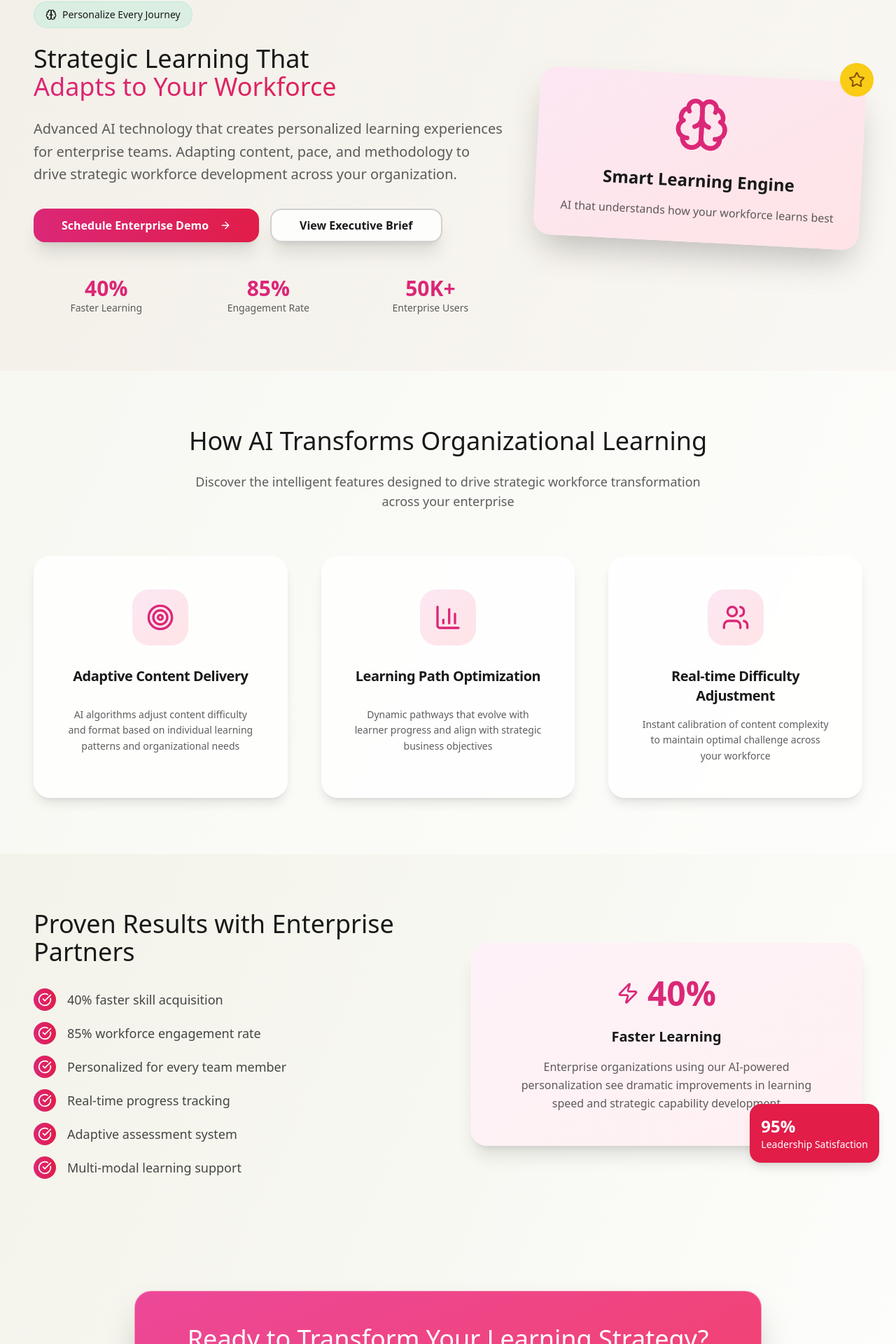
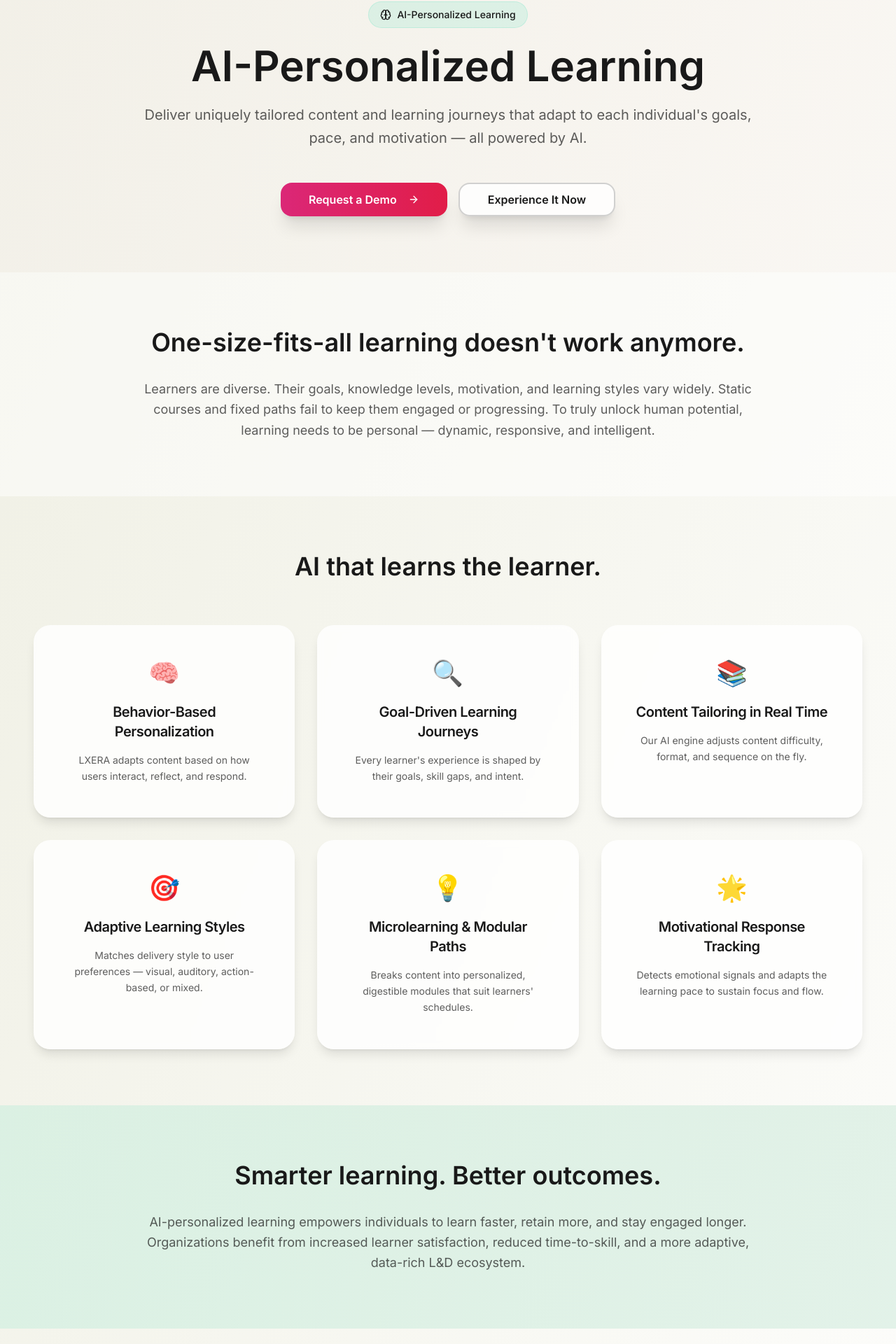
Before and after one commit to kkarakas-lxera/lxera-vision-platform, a React (Vite) app: page /solutions/ai-personalized-learning in a window 1280 px wide. Shown: the part 126-2046 px from the top of the page at 70% size. Built offline with nearby package versions, Linux system fonts and the light colour scheme.

Commit message:
Refactor: Update AI-Personalized Learning page content
Updated the content of the AI-Personalized Learning page with new copy and CTA buttons.

```diff
--- a/src/pages/solutions/AIPersonalizedLearning.tsx
+++ b/src/pages/solutions/AIPersonalizedLearning.tsx
@@ -1,228 +1,189 @@
+
 import { Button } from "@/components/ui/button";
 import { Card, CardContent, CardDescription, CardHeader, CardTitle } from "@/components/ui/card";
 import { Badge } from "@/components/ui/badge";
 import Navigation from "@/components/Navigation";
 import Footer from "@/components/Footer";
 import SEO from "@/components/SEO";
-import { ArrowRight, Brain, CheckCircle, Users, Target, BarChart3, Zap, Star } from "lucide-react";
+import { ArrowRight, Brain, CheckCircle, Users, Target, BarChart3, Zap, Star, Search, BookOpen, Lightbulb } from "lucide-react";
 
 const AIPersonalizedLearning = () => {
   const features = [
     {
-      icon: Target,
-      title: "Adaptive Content Delivery",
-      description: "AI algorithms adjust content difficulty and format based on individual learning patterns and organizational needs"
+      icon: "🧠",
+      title: "Behavior-Based Personalization",
+      description: "LXERA adapts content based on how users interact, reflect, and respond."
     },
     {
-      icon: BarChart3,
-      title: "Learning Path Optimization",
-      description: "Dynamic pathways that evolve with learner progress and align with strategic business objectives"
+      icon: "🔍",
+      title: "Goal-Driven Learning Journeys",
+      description: "Every learner's experience is shaped by their goals, skill gaps, and intent."
     },
     {
-      icon: Users,
-      title: "Real-time Difficulty Adjustment",
-      description: "Instant calibration of content complexity to maintain optimal challenge across your workforce"
+      icon: "📚",
+      title: "Content Tailoring in Real Time",
+      description: "Our AI engine adjusts content difficulty, format, and sequence on the fly."
+    },
+    {
+      icon: "🎯",
+      title: "Adaptive Learning Styles",
+      description: "Matches delivery style to user preferences — visual, auditory, action-based, or mixed."
+    },
+    {
+      icon: "💡",
+      title: "Microlearning & Modular Paths",
+      description: "Breaks content into personalized, digestible modules that suit learners' schedules."
+    },
+    {
+      icon: "🌟",
+      title: "Motivational Response Tracking",
+      description: "Detects emotional signals and adapts the learning pace to sustain focus and flow."
     }
-  ];
-
-  const benefits = [
-    "40% faster skill acquisition",
-    "85% workforce engagement rate",
-    "Personalized for every team member",
-    "Real-time progress tracking",
-    "Adaptive assessment system",
-    "Multi-modal learning support"
   ];
 
   return (
     <div className="min-h-screen bg-gradient-to-br from-smart-beige to-white">
       <SEO
         title="AI-Personalized Learning - LXERA"
-        description="Transform learning with AI-powered personalization. Adaptive content delivery and optimized learning paths for every individual."
+        description="Deliver uniquely tailored content and learning journeys that adapt to each individual's goals, pace, and motivation — all powered by AI."
         keywords="AI learning, personalized education, adaptive learning, machine learning education"
       />
       <Navigation />
 
-      {/* Hero Section - Split Layout */}
+      {/* Hero Section */}
       <section className="pt-32 pb-20 px-6 lg:px-12 relative overflow-hidden">
         <div className="absolute inset-0 bg-gradient-to-r from-pink-50/20 to-rose-50/20"></div>
         <div className="max-w-7xl mx-auto relative">
-          <div className="grid grid-cols-1 lg:grid-cols-12 gap-12 items-center">
-            <div className="lg:col-span-7 animate-fade-in-up">
-              <Badge className="mb-6 bg-future-green/20 text-business-black border-future-green/30 px-4 py-2 text-sm font-medium rounded-full">
+          <div className="text-center animate-fade-in-up">
+            <Badge className="mb-6 bg-future-green/20 text-business-black border-future-green/30 px-4 py-2 text-sm font-medium rounded-full font-inter">
               <Brain className="w-4 h-4 mr-2" />
-                Personalize Every Journey
+              AI-Personalized Learning
             </Badge>
-              <h1 className="text-3xl lg:text-4xl font-medium text-business-black mb-6 leading-tight">
-                Strategic Learning That
-                <span className="bg-gradient-to-r from-pink-600 to-rose-600 bg-clip-text text-transparent block"> Adapts to Your Workforce</span>
+            <h1 className="text-4xl lg:text-5xl xl:text-6xl font-semibold text-business-black mb-6 leading-tight font-inter">
+              AI-Personalized Learning
             </h1>
-              <p className="text-xl text-business-black/70 mb-8 leading-relaxed max-w-2xl">
-                Advanced AI technology that creates personalized learning experiences for enterprise teams. Adapting content, pace, and methodology to drive strategic workforce development across your organization.
+            <p className="text-xl text-business-black/70 mb-12 max-w-4xl mx-auto leading-relaxed font-inter">
+              Deliver uniquely tailored content and learning journeys that adapt to each individual's goals, pace, and motivation — all powered by AI.
             </p>
-              <div className="flex flex-col sm:flex-row gap-4 mb-12">
+            <div className="flex flex-col sm:flex-row gap-4 justify-center">
               <Button
                 size="lg"
-                  className="bg-gradient-to-r from-pink-600 to-rose-600 text-white hover:from-rose-600 hover:to-pink-600 font-semibold px-10 py-4 rounded-2xl shadow-xl transition-all duration-300 hover:scale-105 hover:shadow-2xl focus:ring-2 focus:ring-pink-500/50 focus:ring-offset-2 border-0 group"
+                className="bg-gradient-to-r from-pink-600 to-rose-600 text-white hover:from-rose-600 hover:to-pink-600 font-semibold px-10 py-4 rounded-2xl shadow-xl transition-all duration-300 hover:scale-105 hover:shadow-2xl focus:ring-2 focus:ring-pink-500/50 focus:ring-offset-2 border-0 group font-inter"
               >
-                  Schedule Enterprise Demo
+                Request a Demo
                 <ArrowRight className="w-5 h-5 ml-2 group-hover:translate-x-1 transition-transform" />
               </Button>
               <Button
                 variant="outline"
                 size="lg"
-                  className="border-2 border-business-black/20 bg-white/80 backdrop-blur-sm text-business-black hover:bg-business-black hover:text-white hover:border-business-black font-semibold px-10 py-4 rounded-2xl shadow-xl transition-all duration-300 hover:scale-105 hover:shadow-2xl focus:ring-2 focus:ring-business-black/50 focus:ring-offset-2"
+                className="border-2 border-business-black/20 bg-white/80 backdrop-blur-sm text-business-black hover:bg-business-black hover:text-white hover:border-business-black font-semibold px-10 py-4 rounded-2xl shadow-xl transition-all duration-300 hover:scale-105 hover:shadow-2xl focus:ring-2 focus:ring-business-black/50 focus:ring-offset-2 font-inter"
               >
-                  View Executive Brief
+                Experience It Now
               </Button>
-              </div>
-
-              {/* Stats Row */}
-              <div className="grid grid-cols-3 gap-6">
-                <div className="text-center">
-                  <div className="text-3xl font-semibold text-pink-600">40%</div>
-                  <div className="text-sm text-business-black/70">Faster Learning</div>
-                </div>
-                <div className="text-center">
-                  <div className="text-3xl font-semibold text-pink-600">85%</div>
-                  <div className="text-sm text-business-black/70">Engagement Rate</div>
-                </div>
-                <div className="text-center">
-                  <div className="text-3xl font-semibold text-pink-600">50K+</div>
-                  <div className="text-sm text-business-black/70">Enterprise Users</div>
-                </div>
-              </div>
-            </div>
-
-            <div className="lg:col-span-5 animate-fade-in-scale">
-              <div className="relative">
-                <div className="bg-gradient-to-br from-pink-100 to-rose-100 rounded-3xl p-8 shadow-2xl transform rotate-3 hover:rotate-0 transition-transform duration-500">
-                  <Brain className="w-20 h-20 text-pink-600 mx-auto mb-6" />
-                  <div className="text-center">
-                    <h3 className="text-2xl font-semibold text-business-black mb-4">Smart Learning Engine</h3>
-                    <p className="text-business-black/70">AI that understands how your workforce learns best</p>
-                  </div>
-                </div>
-                <div className="absolute -top-4 -right-4 bg-yellow-400 rounded-full p-3 animate-pulse">
-                  <Star className="w-6 h-6 text-yellow-800" />
-                </div>
-              </div>
             </div>
           </div>
         </div>
       </section>
 
-      {/* Interactive Features Section - Fixed Layout */}
+      {/* The Challenge Section */}
       <section className="py-20 px-6 lg:px-12 bg-white/50">
+        <div className="max-w-4xl mx-auto text-center">
+          <h2 className="text-3xl lg:text-4xl font-semibold text-business-black mb-8 font-inter">
+            One-size-fits-all learning doesn't work anymore.
+          </h2>
+          <p className="text-lg text-business-black/70 leading-relaxed font-inter">
+            Learners are diverse. Their goals, knowledge levels, motivation, and learning styles vary widely. Static courses and fixed paths fail to keep them engaged or progressing. To truly unlock human potential, learning needs to be personal — dynamic, responsive, and intelligent.
+          </p>
+        </div>
+      </section>
+
+      {/* How LXERA Helps Section */}
+      <section className="py-20 px-6 lg:px-12">
         <div className="max-w-7xl mx-auto">
           <div className="text-center mb-16">
-            <h2 className="text-3xl lg:text-4xl font-medium text-business-black mb-6">
-              How AI Transforms Organizational Learning
+            <h2 className="text-3xl lg:text-4xl font-semibold text-business-black mb-6 font-inter">
+              AI that learns the learner.
             </h2>
-            <p className="text-lg text-business-black/70 max-w-3xl mx-auto">
-              Discover the intelligent features designed to drive strategic workforce transformation across your enterprise
-            </p>
           </div>
 
-          {/* Fixed Grid Layout */}
-          <div className="grid grid-cols-1 md:grid-cols-2 lg:grid-cols-3 gap-8 lg:gap-12">
-            {features.map((feature, index) => {
-              const IconComponent = feature.icon;
-              return (
+          <div className="grid grid-cols-1 md:grid-cols-2 lg:grid-cols-3 gap-8">
+            {features.map((feature, index) => (
               <Card
                 key={index}
-                  className="group border-0 bg-white/80 backdrop-blur-sm shadow-lg hover:shadow-2xl transition-all duration-500 animate-fade-in-up hover:-translate-y-2 rounded-3xl p-6 relative min-h-[300px] flex flex-col"
+                className="group border-0 bg-white/80 backdrop-blur-sm shadow-lg hover:shadow-2xl transition-all duration-500 animate-fade-in-up hover:-translate-y-2 rounded-3xl p-6 relative"
                 style={{ animationDelay: `${index * 150}ms` }}
               >
-                  <CardHeader className="text-center pb-4 flex-shrink-0">
-                    <div className="relative w-20 h-20 bg-gradient-to-br from-pink-100 to-rose-100 rounded-3xl flex items-center justify-center mx-auto mb-6 group-hover:scale-110 transition-transform duration-300">
-                      <IconComponent className="w-10 h-10 text-pink-600" />
+                <CardHeader className="text-center pb-4">
+                  <div className="text-4xl mb-4 group-hover:scale-110 transition-transform duration-300">
+                    {feature.icon}
                   </div>
-                    <CardTitle className="text-xl font-semibold text-business-black group-hover:text-pink-600 transition-colors mb-4">
+                  <CardTitle className="text-xl font-semibold text-business-black group-hover:text-pink-600 transition-colors mb-4 font-inter">
                     {feature.title}
                   </CardTitle>
                 </CardHeader>
-                  <CardContent className="flex-grow flex items-center justify-center">
-                    <CardDescription className="text-business-black/70 text-center leading-relaxed">
+                <CardContent>
+                  <CardDescription className="text-business-black/70 text-center leading-relaxed font-inter">
                     {feature.description}
                   </CardDescription>
                 </CardContent>
               </Card>
-              );
-            })}
+            ))}
           </div>
         </div>
       </section>
 
-      {/* Benefits Showcase */}
+      {/* What You Gain Section */}
+      <section className="py-20 px-6 lg:px-12 bg-gradient-to-r from-future-green/20 to-emerald/10">
+        <div className="max-w-4xl mx-auto text-center">
+          <h2 className="text-3xl lg:text-4xl font-semibold text-business-black mb-8 font-inter">
+            Smarter learning. Better outcomes.
+          </h2>
+          <p className="text-lg text-business-black/70 leading-relaxed font-inter">
+            AI-personalized learning empowers individuals to learn faster, retain more, and stay engaged longer. Organizations benefit from increased learner satisfaction, reduced time-to-skill, and a more adaptive, data-rich L&D ecosystem.
+          </p>
+        </div>
+      </section>
+
+      {/* Real Impact Section */}
       <section className="py-20 px-6 lg:px-12">
-        <div className="max-w-7xl mx-auto">
-          <div className="grid grid-cols-1 lg:grid-cols-2 gap-16 items-center">
-            <div className="order-2 lg:order-1">
-              <h2 className="text-3xl lg:text-4xl font-medium text-business-black mb-8">
-                Proven Results with Enterprise Partners
-              </h2>
-              <div className="space-y-4">
-                {benefits.map((benefit, index) => (
-                  <div key={index} className="flex items-center space-x-4 animate-fade-in group" style={{ animationDelay: `${index * 100}ms` }}>
-                    <div className="w-8 h-8 bg-gradient-to-r from-pink-600 to-rose-600 rounded-full flex items-center justify-center group-hover:scale-110 transition-transform">
-                      <CheckCircle className="w-5 h-5 text-white" />
-                    </div>
-                    <span className="text-lg text-business-black/80 group-hover:text-business-black transition-colors">{benefit}</span>
-                  </div>
-                ))}
+        <div className="max-w-4xl mx-auto">
+          <div className="bg-gradient-to-br from-pink-50 to-rose-50 rounded-3xl p-12 text-center shadow-xl">
+            <div className="mb-6">
+              <div className="w-16 h-16 bg-gradient-to-br from-pink-600 to-rose-600 rounded-full flex items-center justify-center mx-auto mb-6">
+                <Star className="w-8 h-8 text-white" />
               </div>
             </div>
-
-            <div className="order-1 lg:order-2">
-              <div className="relative">
-                <div className="bg-gradient-to-br from-pink-50 to-rose-50 rounded-3xl p-12 text-center shadow-xl">
-                  <div className="flex items-center justify-center mb-6">
-                    <Zap className="w-8 h-8 text-pink-600 mr-3" />
-                    <div className="text-5xl font-semibold text-pink-600">40%</div>
-                  </div>
-                  <div className="text-xl font-semibold text-business-black mb-4">Faster Learning</div>
-                  <div className="text-business-black/70 leading-relaxed">
-                    Enterprise organizations using our AI-powered personalization see dramatic improvements in learning speed and strategic capability development
-                  </div>
-                </div>
-                <div className="absolute -bottom-6 -right-6 bg-rose-600 text-white p-4 rounded-2xl shadow-lg">
-                  <div className="text-2xl font-semibold">95%</div>
-                  <div className="text-sm">Leadership Satisfaction</div>
-                </div>
-              </div>
-            </div>
+            <blockquote className="text-xl lg:text-2xl text-business-black italic mb-6 leading-relaxed font-inter">
+              "It was the first time a platform adapted to me — not the other way around. LXERA understood how I learn and kept me going."
+            </blockquote>
+            <cite className="text-business-black/70 font-semibold font-inter">
+              — Early User, Personalization Pilot
+            </cite>
           </div>
         </div>
       </section>
 
-      {/* CTA Section */}
+      {/* Closing CTA Section */}
       <section className="py-20 px-6 lg:px-12">
         <div className="max-w-4xl mx-auto text-center">
           <div className="bg-gradient-to-br from-pink-500 to-rose-500 rounded-3xl p-12 shadow-2xl border border-pink-200/50">
-            <h2 className="text-3xl lg:text-4xl font-medium text-white mb-6">
-              Ready to Transform Your Learning Strategy?
+            <h2 className="text-3xl lg:text-4xl font-semibold text-white mb-8 font-inter">
+              Make every learning experience personal and powerful.
             </h2>
-            <p className="text-xl text-white/90 mb-4 max-w-2xl mx-auto">
-              Join strategic leaders already transforming their workforce development with AI-powered personalization.
-            </p>
-            <p className="text-lg text-white/80 mb-8 max-w-2xl mx-auto">
-              Designed for forward-thinking organizations ready to make data-driven strategic decisions.
-            </p>
             <div className="flex flex-col sm:flex-row gap-4 justify-center">
               <Button
                 size="lg"
-                className="bg-white text-pink-600 hover:bg-pink-50 hover:text-pink-700 font-semibold px-10 py-4 rounded-2xl shadow-xl transition-all duration-300 hover:scale-105 hover:shadow-2xl focus:ring-2 focus:ring-white/30 focus:ring-offset-2 border-0"
+                className="bg-white text-pink-600 hover:bg-pink-50 hover:text-pink-700 font-semibold px-10 py-4 rounded-2xl shadow-xl transition-all duration-300 hover:scale-105 hover:shadow-2xl focus:ring-2 focus:ring-white/30 focus:ring-offset-2 border-0 font-inter"
               >
-                Schedule Enterprise Demo
+                Talk to an Expert
                 <ArrowRight className="w-5 h-5 ml-2" />
               </Button>
               <Button
                 variant="outline"
                 size="lg"
-                className="border-2 border-white/30 bg-white/10 backdrop-blur-sm text-white hover:bg-white hover:text-pink-600 hover:border-white font-semibold px-10 py-4 rounded-2xl shadow-xl transition-all duration-300 hover:scale-105 hover:shadow-2xl focus:ring-2 focus:ring-white/30 focus:ring-offset-2"
+                className="border-2 border-white/30 bg-white/10 backdrop-blur-sm text-white hover:bg-white hover:text-pink-600 hover:border-white font-semibold px-10 py-4 rounded-2xl shadow-xl transition-all duration-300 hover:scale-105 hover:shadow-2xl focus:ring-2 focus:ring-white/30 focus:ring-offset-2 font-inter"
               >
-                Request Strategic Brief
+                Get Early Access
               </Button>
             </div>
           </div>
```
Lines whose indentation alone changed are shown as unchanged.
